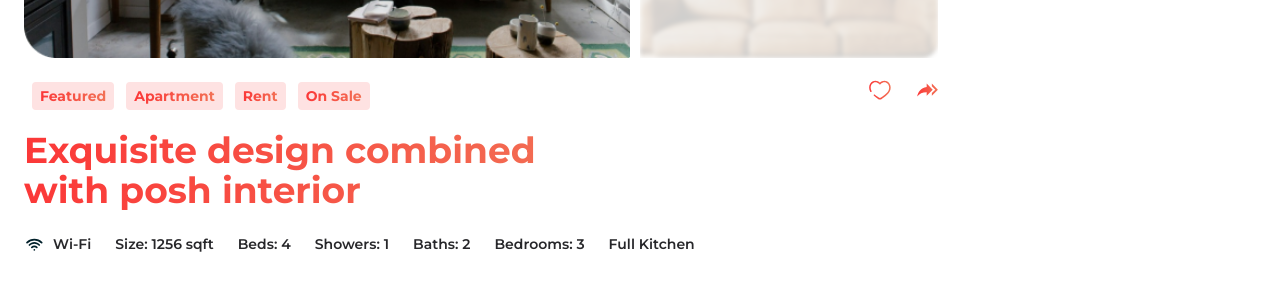
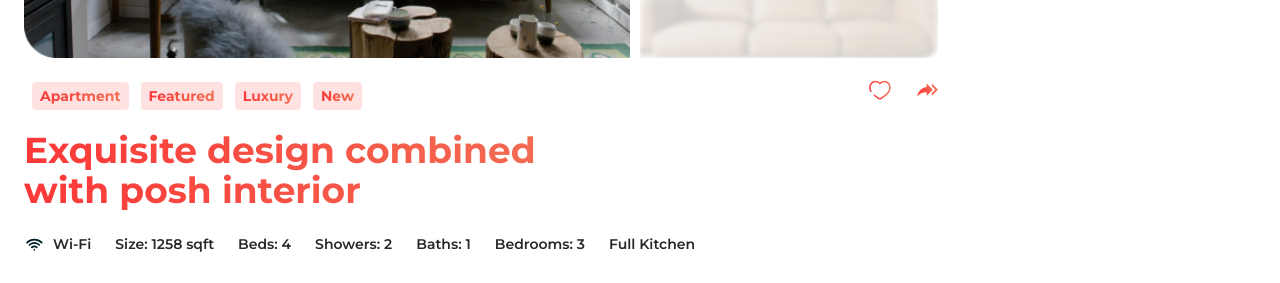
Before and after one commit to HumptyDumpy01/viaproperty-app, a Next.js app: page /properties/1 in a window 1280 px wide. Shown: the part 517-800 px from the top of the page. Built offline with nearby package versions, Linux system fonts and the light colour scheme.

Commit message:
Refactored the first col if property description.

```diff
--- a/app/properties/[id]/page.tsx
+++ b/app/properties/[id]/page.tsx
@@ -1,17 +1,17 @@
 'use client';
+
+import { useState } from 'react';
+import { AccordionFeatureType } from '@/utils/types/AccordionFeatureType';
+import Accordion from '@/components/Layout/Accordion/AccordionPropertyDescription/Accordion';
+import PropertyGallery from '@/components/PropertyDescription/Layout/PropertyGallery';
 
 import PropertyGalleryImg1 from '@/assets/property-description/gallery/property-description-1.png';
 import PropertyGalleryImg2 from '@/assets/property-description/gallery/property-description-2.png';
 import PropertyGalleryImg3 from '@/assets/property-description/gallery/property-description-3.png';
 import PropertyGalleryImg4 from '@/assets/property-description/gallery/property-description-4.png';
-import GalleryImage from '@/components/UI/Imagery/GalleryImage';
-import BadgeType from '@/components/UI/Badge/BadgeType';
-import ViapropertyIcon from '@/components/UI/Icon/ViapropertyIcon';
-import BadgeTag from '@/components/UI/Badge/BadgeTag';
-import BadgeTagWithIcon from '@/components/UI/Badge/BadgeTagWithIcon';
-import { useState } from 'react';
-import { AccordionFeatureType } from '@/utils/types/AccordionFeatureType';
-import Accordion from '@/components/Layout/Accordion/AccordionPropertyDescription/Accordion';
+import PropertyTags from '@/components/PropertyDescription/Layout/PropertyTags';
+import { PropertyTagsEnum } from '@/utils/enums/PropertyTags';
+import PropertyConveniences from '@/components/PropertyDescription/Layout/PropertyConveniences';
 
 /*type PropertyDescriptionType = {
   // children: ReactNode;
@@ -25,49 +25,18 @@ export default function PropertyDescription(/*{  }: PropertyDescriptionType*/) {
     <main className={`max-w-[1320px] mx-auto w-full mb-24`}>
       <div className={`grid grid-cols-property-description mt-10 gap-5`}>
         <div>
-          <div className={`grid grid-cols-3 gap-2.5`}>
-            <div className={`col-span-2 overflow-hidden cursor-pointer`}>
-              <GalleryImage roundedStyle={`rounded-l-2xl`} colSpan={2} imgSrc={PropertyGalleryImg1}
-                            imgAlt={`Property Image 1`} />
-            </div>
-            <div className={`flex flex-col h-full gap-2.5 cursor-pointer`}>
-              <GalleryImage roundedStyle={`rounded-tr-2xl`} imgSrc={PropertyGalleryImg2}
-                            imgAlt={`Property Image 2`} />
+          <PropertyGallery
+            images={[PropertyGalleryImg1, PropertyGalleryImg2, PropertyGalleryImg3, PropertyGalleryImg4]} />
 
-              <GalleryImage imgSrc={PropertyGalleryImg3}
-                            imgAlt={`Property Image 3`} />
-
-              <GalleryImage type={`label`} roundedStyle={`rounded-br-2xl`} imgsLeft={12}
-                            imgSrc={PropertyGalleryImg4}
-                            imgAlt={`Property Image 4`} />
-            </div>
-          </div>
-
-          <div className={`mb-5 mt-3 flex items-center justify-between`}>
-            <div className={`flex gap-3 mt-3 ml-2`}>
-              <BadgeType text={`Featured`} />
-              <BadgeType text={`Apartment`} />
-              <BadgeType text={`Rent`} />
-              <BadgeType text={`On Sale`} />
-            </div>
-            <div className={`flex gap-6 items-center`}>
-              <ViapropertyIcon icon={`heart`} />
-              <ViapropertyIcon icon={`share`} />
-            </div>
-          </div>
+          <PropertyTags
+            tags={[PropertyTagsEnum.APARTMENT, PropertyTagsEnum.FEATURED, PropertyTagsEnum.LUXURY, PropertyTagsEnum.NEW]} />
 
           <h1 className={`text-4xl bg-clip-text max-w-xl text-transparent bg-linear-main-red font-bold mb-6`}>Exquisite
             design
             combined with posh interior</h1>
-          <div className={`flex gap-6 overflow-y-auto max-h-8 pb-3 w-full scrollbar-hide mb-5`}>
-            <BadgeTagWithIcon icon={`wifi`} label={`Wi-Fi`} />
-            <BadgeTag abbreviation={`sqft`} metric={`Size`} number={1256} />
-            <BadgeTag metric={`Beds`} number={4} />
-            <BadgeTag metric={`Showers`} number={1} />
-            <BadgeTag metric={`Baths`} number={2} />
-            <BadgeTag metric={`Bedrooms`} number={3} />
-            <BadgeTag metric={`Full Kitchen`} />
-          </div>
+
+          <PropertyConveniences wifi={true} bedrooms={3} showers={2} baths={1} beds={4} fullKitchen={true}
+                                sqftSize={1258} />
           <Accordion setActiveState={setActiveState} activeState={activeState} />
         </div>
         <div>
--- /dev/null
+++ b/components/PropertyDescription/Layout/PropertyConveniences.tsx
@@ -0,0 +1,44 @@
+// 'use client';
+
+type PropertyConveniencesType = {
+  wifi: boolean;
+  sqftSize: number;
+  beds: number;
+  showers: number;
+  baths: number;
+  bedrooms: number;
+  fullKitchen: boolean;
+  // children: ReactNode;
+}
+
+import BadgeTagWithIcon from '@/components/UI/Badge/BadgeTagWithIcon';
+import BadgeTag from '@/components/UI/Badge/BadgeTag';
+
+export default function
+  PropertyConveniences({
+                         wifi,
+                         beds,
+                         baths,
+                         showers,
+                         bedrooms,
+                         sqftSize,
+                         fullKitchen
+                       }: PropertyConveniencesType) {
+  return (
+    <>
+      <div className={`flex gap-6 overflow-y-auto max-h-8 pb-3 w-full scrollbar-hide mb-5`}>
+        {wifi && (
+          <BadgeTagWithIcon icon={`wifi`} label={`Wi-Fi`} />
+        )}
+        <BadgeTag abbreviation={`sqft`} metric={`Size`} number={sqftSize} />
+        <BadgeTag metric={`Beds`} number={beds} />
+        <BadgeTag metric={`Showers`} number={showers} />
+        <BadgeTag metric={`Baths`} number={baths} />
+        <BadgeTag metric={`Bedrooms`} number={bedrooms} />
+        {fullKitchen && (
+          <BadgeTag metric={`Full Kitchen`} />
+        )}
+      </div>
+    </>
+  );
+}
--- /dev/null
+++ b/components/PropertyDescription/Layout/PropertyGallery.tsx
@@ -0,0 +1,35 @@
+// 'use client';
+
+import { StaticImageData } from 'next/image';
+import GalleryImage from '@/components/UI/Imagery/GalleryImage';
+
+type PropertyGalleryType = {
+  images: StaticImageData[];
+  // children: ReactNode;
+}
+
+export default function PropertyGallery({ images }: PropertyGalleryType) {
+  const heroImage = images[0];
+  const galleryImages = images.slice(1, 4);
+  return (
+    <>
+      <div className={`grid grid-cols-3 gap-2.5`}>
+        <div className={`col-span-2 overflow-hidden cursor-pointer`}>
+          <GalleryImage roundedStyle={`rounded-l-2xl`} colSpan={2} imgSrc={heroImage}
+                        imgAlt={`Property Image 1`} />
+        </div>
+        <div className={`flex flex-col h-full gap-2.5 cursor-pointer`}>
+          <GalleryImage roundedStyle={`rounded-tr-2xl`} imgSrc={galleryImages[0]}
+                        imgAlt={`Property Image 2`} />
+
+          <GalleryImage imgSrc={galleryImages[1]}
+                        imgAlt={`Property Image 3`} />
+
+          <GalleryImage type={`label`} roundedStyle={`rounded-br-2xl`} imgsLeft={12}
+                        imgSrc={galleryImages[2]}
+                        imgAlt={`Property Image 4`} />
+        </div>
+      </div>
+    </>
+  );
+}
--- /dev/null
+++ b/components/PropertyDescription/Layout/PropertyTags.tsx
@@ -0,0 +1,34 @@
+// 'use client';
+
+import { PropertyTagsEnum } from '@/utils/enums/PropertyTags';
+import BadgeType from '@/components/UI/Badge/BadgeType';
+import ViapropertyIcon from '@/components/UI/Icon/ViapropertyIcon';
+
+type PropertyTagsType = {
+  tags: PropertyTagsEnum[];
+  // children: ReactNode;
+}
+
+export default function PropertyTags({ tags }: PropertyTagsType) {
+  return (
+    <>
+      <div className={`mb-5 mt-3 flex items-center justify-between`}>
+        <div className={`flex gap-3 mt-3 ml-2`}>
+          {tags.map(function(tag) {
+            // capitalize the first letter of the tag
+            const capitalizedTag = tag.charAt(0).toUpperCase() + tag.slice(1);
+            return (
+              <>
+                <BadgeType text={capitalizedTag} />
+              </>
+            );
+          })}
+        </div>
+        <div className={`flex gap-6 items-center`}>
+          <ViapropertyIcon icon={`heart`} />
+          <ViapropertyIcon icon={`share`} />
+        </div>
+      </div>
+    </>
+  );
+}
--- /dev/null
+++ b/utils/enums/PropertyTags.ts
@@ -0,0 +1,20 @@
+export enum PropertyTagsEnum {
+  RENT = 'rent',
+  SELL = 'sell',
+  FEATURED = 'featured',
+  ONSALE = 'onSale',
+  NEW = 'new',
+  HOT = 'hot',
+  POPULAR = 'popular',
+  EXCLUSIVE = 'exclusive',
+  LUXURY = 'luxury',
+  FURNISHED = 'furnished',
+  UNFURNISHED = 'unfurnished',
+  APARTMENT = 'apartment',
+  HOUSE = 'house',
+  VILLA = 'villa',
+  COMMERCIAL = 'commercial',
+  INDUSTRIAL = 'industrial',
+  LAND = 'land',
+  COTTAGE = 'cottage',
+}
```
